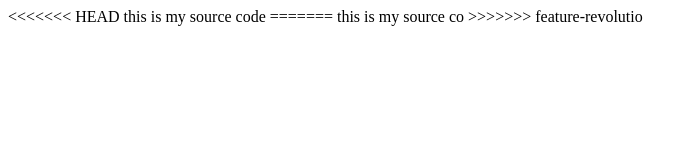
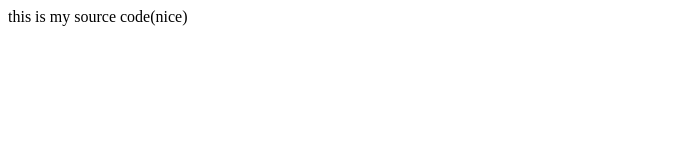
Before and after one commit to Shami0002/First-Website, a plain HTML site: page src/index.html in a window 1280 px wide. Shown: the whole page, without its empty margins (0-697 px from the left). Drawn offline with Linux system fonts and the light colour scheme.

Commit message:
full and final

```diff
--- a/src/index.html
+++ b/src/index.html
@@ -6,10 +6,6 @@
     <title>source code </title>
 </head>
 <body>
-<<<<<<< HEAD
-    this is my source code
-=======
-    this is my source co
->>>>>>> feature-revolutio
+    this is my source code(nice)
 </body>
 </html>
```
Also changed, not shown: text files/2.txt, text files/5.txt, text files/saad.txt.
